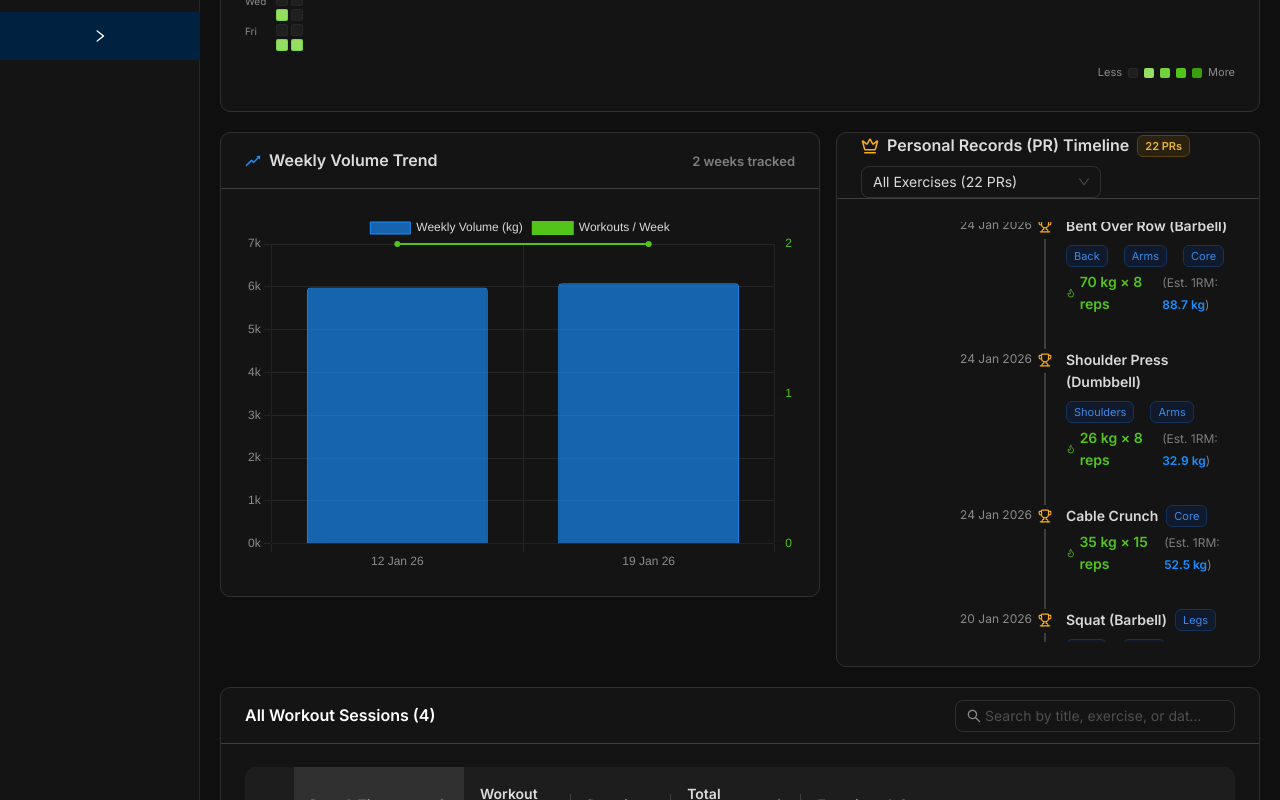
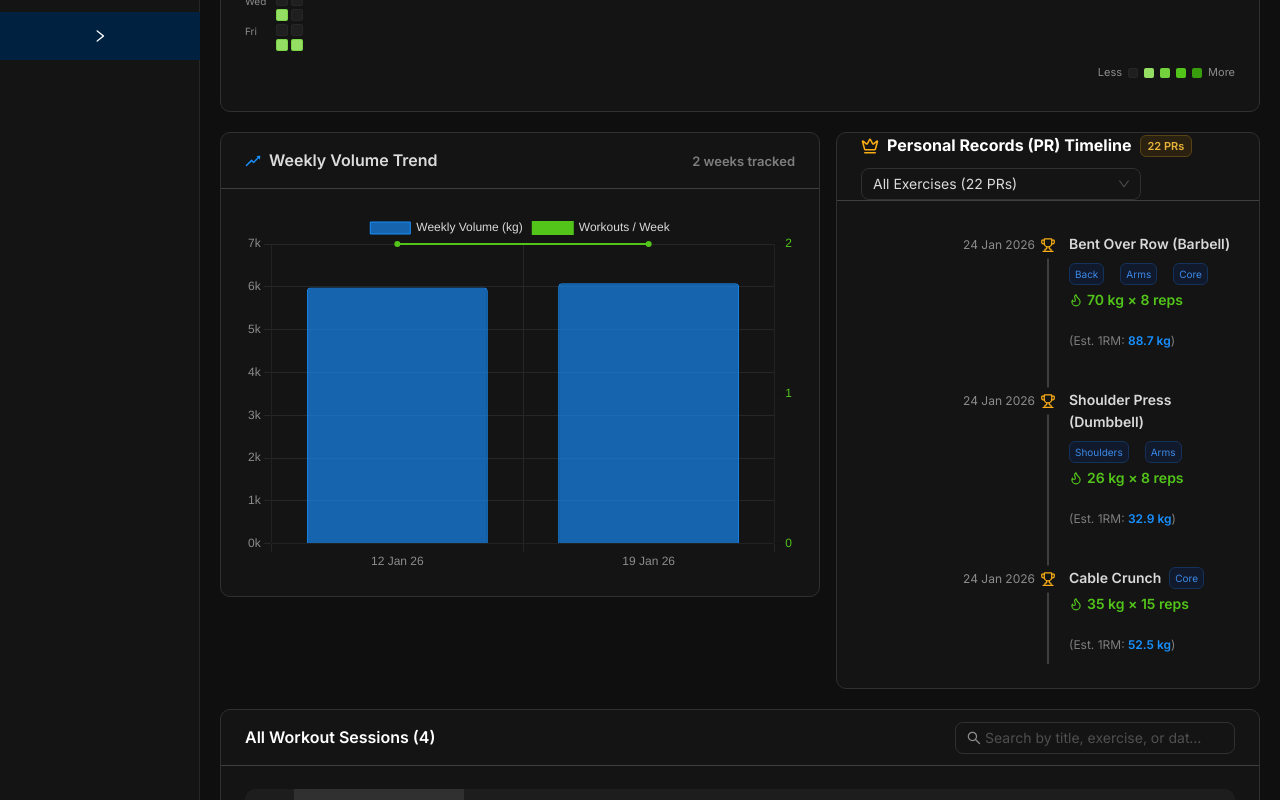
Before and after one commit to pangwuu/HevyVisualiser, a React (Vite) app: page /workouts in a window 1280 px wide. Shown: the part 740-1540 px from the top of the page. Built offline with nearby package versions, Linux system fonts and the light colour scheme.

Commit message:
fix(pr-timeline): eliminate top clipping on newest PR items and sort with exact dateTime

```diff
--- a/src/components/Charts/PRTimelineChart.tsx
+++ b/src/components/Charts/PRTimelineChart.tsx
@@ -23,9 +23,13 @@ export const PRTimelineChart: React.FC<PRTimelineChartProps> = ({
     return Array.from(set).sort();
   }, [personalRecords]);
 
-  // Sort newest first for intuitive timeline reading
+  // Sort newest first using exact session timestamp
   const allFilteredPRs = useMemo(() => {
-    let list = [...personalRecords].sort((a, b) => new Date(b.date).getTime() - new Date(a.date).getTime());
+    let list = [...personalRecords].sort((a, b) => {
+      const timeA = a.dateTime ? a.dateTime.getTime() : new Date(a.date).getTime();
+      const timeB = b.dateTime ? b.dateTime.getTime() : new Date(b.date).getTime();
+      return timeB - timeA;
+    });
     if (selectedExercise !== 'all') {
       list = list.filter((pr) => pr.exerciseTitle === selectedExercise);
     }
@@ -42,8 +46,8 @@ export const PRTimelineChart: React.FC<PRTimelineChartProps> = ({
   return (
     <Card
       title={
-        <div style={{ display: 'flex', alignItems: 'center', justifyContent: 'space-between', flexWrap: 'wrap', gap: 8 }}>
-          <span style={{ display: 'flex', alignItems: 'center', gap: 8 }}>
+        <div style={{ display: 'flex', alignItems: 'center', justifyContent: 'space-between', flexWrap: 'wrap', gap: 10 }}>
+          <span style={{ display: 'flex', alignItems: 'center', gap: 8, fontSize: 16, fontWeight: 700, color: '#fff' }}>
             <Crown size={18} color="#faad14" />
             <span>{title}</span>
             <Tag color="gold" style={{ fontSize: 11, fontWeight: 600 }}>
@@ -51,7 +55,7 @@ export const PRTimelineChart: React.FC<PRTimelineChartProps> = ({
             </Tag>
           </span>
           <Select
-            style={{ width: 240 }}
+            style={{ minWidth: 200, flex: '1 1 200px', maxWidth: 280 }}
             value={selectedExercise}
             onChange={setSelectedExercise}
             options={[
@@ -68,29 +72,36 @@ export const PRTimelineChart: React.FC<PRTimelineChartProps> = ({
     >
       {displayedPRs.length > 0 ? (
         <div>
-          <div style={{ maxHeight: showAll ? 650 : 420, overflowY: 'auto', paddingRight: 8 }}>
+          <div
+            className="mobile-touch-scroll"
+            style={{
+              maxHeight: showAll ? 680 : 440,
+              overflowY: 'auto',
+              padding: '16px 12px 12px 10px',
+            }}
+          >
             <Timeline
               mode="left"
               items={displayedPRs.map((pr) => ({
                 label: (
-                  <div style={{ color: '#8c8c8c', fontSize: 12 }}>
+                  <div style={{ color: '#8c8c8c', fontSize: 12, paddingTop: 2 }}>
                     {dayjs(pr.date).format('DD MMM YYYY')}
                   </div>
                 ),
-                dot: <Trophy size={14} color="#faad14" />,
+                dot: <Trophy size={15} color="#faad14" style={{ marginTop: 2 }} />,
                 children: (
-                  <div style={{ marginBottom: 14 }}>
+                  <div style={{ marginBottom: 18 }}>
                     <div style={{ display: 'flex', alignItems: 'center', gap: 8, flexWrap: 'wrap' }}>
                       <Text strong style={{ color: '#d9d9d9', fontSize: 14 }}>
                         {pr.exerciseTitle}
                       </Text>
                       {pr.muscleGroups.map((mg) => (
-                        <Tag key={mg} color="blue" style={{ fontSize: 11 }}>
+                        <Tag key={mg} color="blue" style={{ fontSize: 10, padding: '0 5px' }}>
                           {mg}
                         </Tag>
                       ))}
                     </div>
-                    <Space size="middle" style={{ marginTop: 4 }}>
+                    <Space size="middle" wrap style={{ marginTop: 4 }}>
                       <Text style={{ color: '#52c41a', fontWeight: 600, display: 'inline-flex', alignItems: 'center', gap: 4 }}>
                         <Flame size={14} color="#52c41a" />
                         {pr.weightKg} kg × {pr.reps} reps
```
